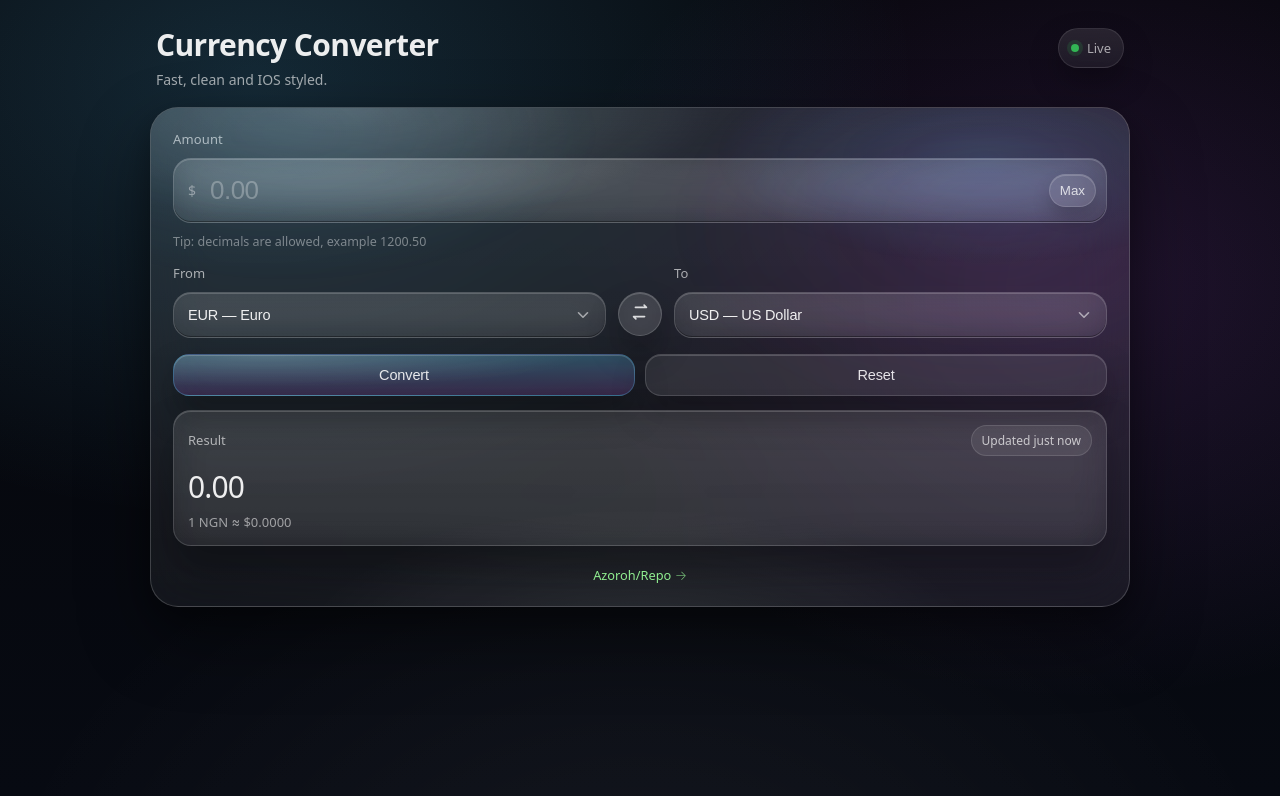
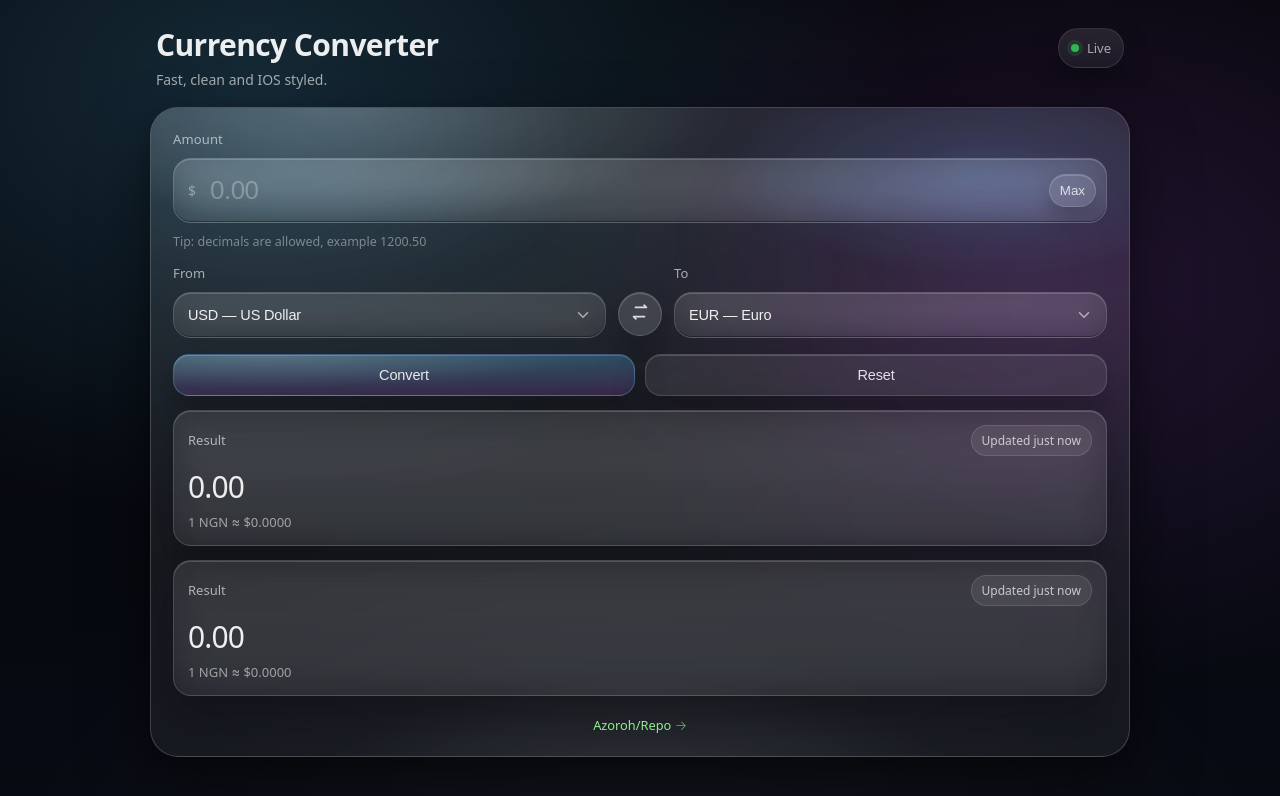
Before and after one commit to Azoroh/challenge-currency_converter, a React (Vite) app: page / in a window 1280 px wide. Shown: the top 796 px of the page. Built offline with nearby package versions, Linux system fonts and the light colour scheme; no server answers.

Commit message:
seperated into different components

```diff
--- a/src/App.jsx
+++ b/src/App.jsx
@@ -5,32 +5,14 @@ const API_KEY = "258f6076f7f0e92889f13e43";
 
 export default function App() {
   const [rates, setRates] = useState(null);
-  const [isLoading, setIsLoading] = useState(false);
-  const [error, setError] = useState("");
 
   const [amount, setAmount] = useState("");
-  const [fromCur, setFromCur] = useState("EUR");
-  const [toCur, setTocur] = useState("USD");
+  const [fromCur, setFromCur] = useState("USD");
+  const [toCur, setToCur] = useState("EUR");
   const [output, setOutput] = useState("0.00");
-
-  // useEffect(() => {
-  //   async function getCurrency() {
-  //     const res = await fetch(
-  //       `https://api.frankfurter.app/latest?amount=${val}&from=${valCur}&to=${convertCur}`,
-  //     );
-
-  //     const data = await res.json();
-  //     setOutput(Object.values(data.rates)[0]);
-  //   }
-
-  //   if (val > 0) getCurrency();
-  // }, [val, convertCur, valCur]);
 
   useEffect(() => {
     async function getCurrency() {
-      setIsLoading(true);
-      setError("");
-
       try {
         const res = await fetch(
           `https://v6.exchangerate-api.com/v6/${API_KEY}/latest/USD
@@ -41,24 +23,124 @@ export default function App() {
         setRates(data.conversion_rates);
       } catch (err) {
         console.log(err);
-      } finally {
-        setIsLoading(false);
       }
     }
 
     getCurrency();
   }, []);
 
+  // // enter key Event
+  // useEffect(() => {
+  //   function callback(e) {
+  //     if (e.code === "Enter") handleConvert(amount, fromCur, toCur);
+  //     console.log("callback run on enter key");
+  //   }
+
+  //   document.addEventListener("keydown", callback);
+
+  //   return () => {
+  //     document.removeEventListener("keydown", callback);
+  //     console.log("CLEANING UP");
+  //   };
+  // }, [amount, fromCur, toCur]);
+
   function handleConvert(amount, from, to) {
     if (amount < 1) return;
 
-    console.log(rates[from]);
-    console.log(to);
+    console.log(rates);
+
+    setOutput(rates[to] * amount);
+
+    console.log(from, rates[from]);
+    console.log(to, rates[to]);
+
+    resetAmount();
   }
+
+  function resetAmount() {
+    setAmount("");
+  }
+
+  function handleSwap() {
+    setFromCur(toCur);
+    setToCur(fromCur);
+  }
+
+  // let resultRate;
+  // async function getResultRate() {
+  //   resultRate = `1 ${fromCur} ≈ $${rates[toCur]}`;
+  // }
+  // const resultRate = `1 ${fromCur} ≈ $${rates[toCur]}`;
 
   return (
     <div className="lg-page">
       <div className="lg-shell">
+        <Header />
+
+        <main className="lg-card" role="region" aria-label="Currency converter">
+          <div className="lg-glow" aria-hidden="true"></div>
+
+          <AmountInput onSetAmount={setAmount} amount={amount} />
+          <Converter
+            onSetToCur={setToCur}
+            onSetFromCur={setFromCur}
+            fromCur={fromCur}
+            toCur={toCur}
+            onSwap={handleSwap}
+          />
+
+          {/* Buttons  */}
+          <div className="lg-actions">
+            <Button
+              className="lg-btn lg-btn-primary"
+              onClick={() => handleConvert(amount, fromCur, toCur)}
+            >
+              Convert
+            </Button>
+            <Button className="lg-btn lg-btn-ghost" onClick={resetAmount}>
+              Reset
+            </Button>
+          </div>
+
+          <ResultOutput output={output} />
+          <section className="lg-result" aria-label="Result">
+            <div className="lg-result-top">
+              <span className="lg-result-label">Result</span>
+              <span className="lg-pill">Updated just now</span>
+            </div>
+            <div className="lg-result-value">
+              <span className="lg-result-amt">{output}</span>
+              <span className="lg-result-rate">1 NGN ≈ $0.0000</span>
+              {/* <span className="lg-result-rate">{resultRate}</span> */}
+            </div>
+          </section>
+
+          <span className="foot-note">
+            <a
+              className="repo-link"
+              href="https://github.com/Azoroh?tab=repositories"
+              target="_blank"
+              rel="noopener noreferrer"
+            >
+              Azoroh/Repo &rarr;
+            </a>
+          </span>
+        </main>
+      </div>
+    </div>
+  );
+}
+
+function Button({ children, onClick, className }) {
+  return (
+    <button className={className} type="button" onClick={onClick}>
+      {children}
+    </button>
+  );
+}
+
+function Header() {
+  return (
     <header className="lg-header">
       <div className="lg-titlewrap">
         <h1 className="lg-title">Currency Converter</h1>
@@ -70,10 +152,21 @@ export default function App() {
         Live
       </div>
     </header>
+  );
+}
 
+// function Main() {
+//   return (
 <main className="lg-card" role="region" aria-label="Currency converter">
-          <div className="lg-glow" aria-hidden="true"></div>
+  <AmountInput />
+  <Converter />
+  <ResultOutput />
+</main>;
+//   )
+// }
 
+function AmountInput({ amount, onSetAmount }) {
+  return (
     <div className="lg-row lg-row-amount">
       <label className="lg-label" htmlFor="amount">
         Amount
@@ -93,24 +186,26 @@ export default function App() {
           value={amount}
           onChange={(e) =>
             !isNaN(Number(e.target.value)) &&
-                  setAmount(e.target.value > 0 ? e.target.value : "")
+            onSetAmount(e.target.value > 0 ? e.target.value : "")
           }
         />
         <button
           className="lg-chip"
           type="button"
           aria-label="Max"
-                onClick={() => setAmount(90000)}
+          onClick={() => onSetAmount(90000)}
         >
           Max
         </button>
       </div>
 
-            <p className="lg-hint">
-              Tip: decimals are allowed, example 1200.50
-            </p>
+      <p className="lg-hint">Tip: decimals are allowed, example 1200.50</p>
     </div>
+  );
+}
 
+function Converter({ onSetToCur, onSetFromCur, fromCur, toCur, onSwap }) {
+  return (
     <div className="lg-grid">
       <div className="lg-row">
         <label className="lg-label" htmlFor="from">
@@ -124,7 +219,7 @@ export default function App() {
             aria-label="Convert from currency"
             value={fromCur}
             onChange={(e) => {
-                    setFromCur(e.target.value);
+              onSetFromCur(e.target.value);
             }}
           >
             <option value="USD">USD — US Dollar</option>
@@ -149,7 +244,7 @@ export default function App() {
       </div>
 
       <div className="lg-swap-wrap" aria-hidden="true">
-              <button className="lg-swap" type="button" title="Swap">
+        <button className="lg-swap" type="button" title="Swap" onClick={onSwap}>
           <svg viewBox="0 0 24 24" fill="none">
             <path
               d="M7 7h12l-2.5-2.5"
@@ -181,7 +276,7 @@ export default function App() {
             aria-label="Convert to currency"
             value={toCur}
             onChange={(e) => {
-                    setTocur(e.target.value);
+              onSetToCur(e.target.value);
             }}
           >
             <option value="USD">USD — US Dollar</option>
@@ -205,20 +300,10 @@ export default function App() {
         </div>
       </div>
     </div>
-
-          <div className="lg-actions">
-            <button
-              className="lg-btn lg-btn-primary"
-              type="button"
-              onClick={() => handleConvert(amount, fromCur, toCur)}
-            >
-              Convert
-            </button>
-            <button className="lg-btn lg-btn-ghost" type="button">
-              Reset
-            </button>
-          </div>
-
+  );
+}
+function ResultOutput({ output }) {
+  return (
     <section className="lg-result" aria-label="Result">
       <div className="lg-result-top">
         <span className="lg-result-label">Result</span>
@@ -227,25 +312,8 @@ export default function App() {
       <div className="lg-result-value">
         <span className="lg-result-amt">{output}</span>
         <span className="lg-result-rate">1 NGN ≈ $0.0000</span>
+        {/* <span className="lg-result-rate">{resultRate}</span> */}
       </div>
     </section>
-
-          <span className="foot-note">
-            <a
-              className="repo-link"
-              href="https://github.com/Azoroh?tab=repositories"
-              target="_blank"
-              rel="noopener noreferrer"
-            >
-              Azoroh/Repo &rarr;
-            </a>
-          </span>
-        </main>
-      </div>
-    </div>
   );
 }
-
-function Loader() {
-  return <span className="loader"></span>;
-}
```
Lines whose indentation alone changed are shown as unchanged.
